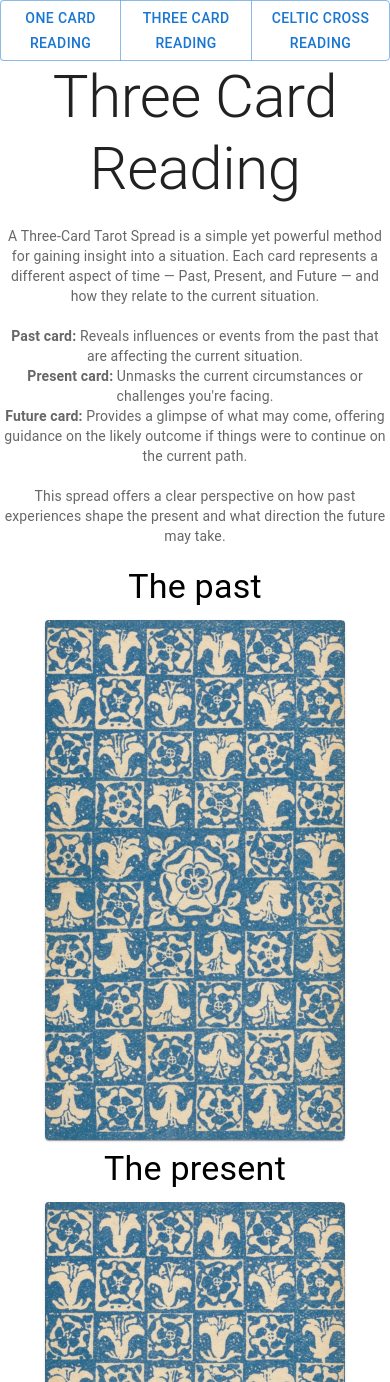
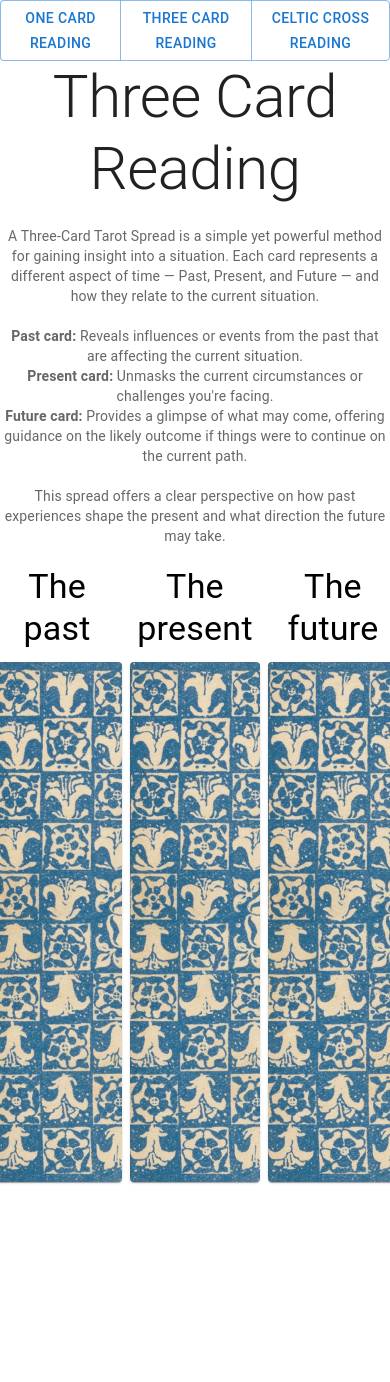
Before and after one commit to elena-cukanovaite/tarot-reading, a React (Create React App) app: page /threecard in a window 390 px wide. Shown: the top 1382 px of the page. After the commit the page ends 1202 px from the top, so only its background shows below. Built offline with nearby package versions, Linux system fonts and the light colour scheme.

Commit message:
Mobile size check again with viewport width

```diff
--- a/src/ThreeCard.js
+++ b/src/ThreeCard.js
@@ -44,8 +44,12 @@ const ThreeCard = () => {
         </Box>
         <br></br>
         <Box>
-          <Grid item container direction="row" spacing={1} justifyContent="center">
-            <Grid item xs={4}>
+          <Grid item container direction="row" spacing={1} justifyContent="center"  alignItems="stretch" sx={{
+              flexWrap: "nowrap", // Prevents items from wrapping
+            }}>
+            <Grid item xs={4} sx={{
+                minWidth: "33.33vw", // Each card will take up 33.33% of the viewport width
+              }}>
               <Typography variant="h4" gutterBottom>
                 The past
               </Typography>
@@ -54,7 +58,9 @@ const ThreeCard = () => {
               the situation you are questioning." />
             </Grid>
 
-            <Grid item xs={4}>
+            <Grid item xs={4} sx={{
+                minWidth: "33.33vw", // Each card will take up 33.33% of the viewport width
+              }}>
               <Typography variant="h4" gutterBottom>
                 The present
               </Typography>
@@ -63,7 +69,9 @@ const ThreeCard = () => {
               the situation you are questioning." />
             </Grid>
 
-            <Grid item xs={4}>
+            <Grid item xs={4} sx={{
+                minWidth: "33.33vw", // Each card will take up 33.33% of the viewport width
+              }}>
               <Typography variant="h4" gutterBottom>
                 The future
               </Typography>
```
